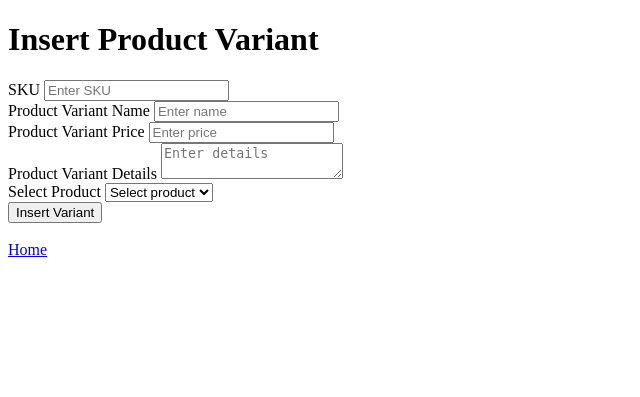
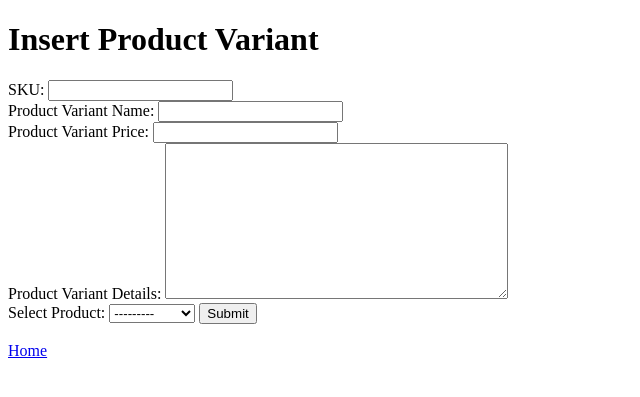
Before and after one commit to lawrence-254/studious-giggle, a Django app: page /insert_variant/ in a window 1280 px wide. Shown: the top 397 px of the page, without its empty margins (0-640 px from the left). Run offline with Django 5.2, Linux system fonts and the light colour scheme; data comes from the database, SQL or seed files in the repository; both versions use the stored data as it was after the commit.

Commit message:
completeform

```diff
--- a/interintel_interview/bulk_insert/forms.py
+++ b/interintel_interview/bulk_insert/forms.py
@@ -25,7 +25,7 @@
     name = forms.CharField(label="Product Variant Name", required=True)
     price = forms.DecimalField(label="Product Variant Price", required=True, decimal_places=2)
     details = forms.CharField(label="Product Variant Details", widget=forms.Textarea, required=True)
-    product_id = forms.IntegerField(label="Product ID", required=True)
+    product_id = forms.ModelChoiceField(label="Product ID", queryset=Product.objects.all(), required=True)
 
     class Meta:
         """
--- a/interintel_interview/bulk_insert/templates/bulk_insert/insert_variant.html
+++ b/interintel_interview/bulk_insert/templates/bulk_insert/insert_variant.html
@@ -1,59 +1,37 @@
 {% extends "layout.html" %} {% block content %}
 <h1>Insert Product Variant</h1>
-<form enctype="multipart/form-data" method="post" class="product-form">
-  {% csrf_token %}
-
-  <div class="form-group">
-    <label for="sku">SKU</label>
-    <!-- {{ form.sku }} -->
-    <input type="text" id="sku" name="sku" placeholder="Enter SKU" required />
+<form method="post">
+  {{ form.csrf_token }}
+  <div>
+    <label for="id_sku">SKU:</label>
+    {{ form.sku }} {% if form.sku.errors %}
+    <div class="error">{{ form.sku.errors }}</div>
+    {% endif %}
   </div>
-
-  <div class="form-group">
-    <label for="name">Product Variant Name</label>
-    <!-- {{ form.name }} -->
-    <input
-      type="text"
-      id="name"
-      name="name"
-      placeholder="Enter name"
-      required
-    />
+  <div>
+    <label for="id_name">Product Variant Name:</label>
+    {{ form.name }} {% if form.name.errors %}
+    <div class="error">{{ form.name.errors }}</div>
+    {% endif %}
   </div>
-
-  <div class="form-group">
-    <label for="price">Product Variant Price</label>
-    <!-- {{ form.price }} -->
-    <input
-      type="number"
-      id="price"
-      name="price"
-      placeholder="Enter price"
-      step="0.01"
-      required
-    />
+  <div>
+    <label for="id_price">Product Variant Price:</label>
+    {{ form.price }} {% if form.price.errors %}
+    <div class="error">{{ form.price.errors }}</div>
+    {% endif %}
   </div>
-
-  <div class="form-group">
-    <label for="details">Product Variant Details</label>
-    <!-- {{ form.details }} -->
-    <textarea
-      id="details"
-      name="details"
-      placeholder="Enter details"
-    ></textarea>
+  <div>
+    <label for="id_details">Product Variant Details:</label>
+    {{ form.details }} {% if form.details.errors %}
+    <div class="error">{{ form.details.errors }}</div>
+    {% endif %}
   </div>
-
-  <div class="form-group">
-    <label for="id_product">Select Product</label>
-    <select id="id_product" name="product" required>
-      <option disabled selected>Select product</option>
-      {% for product in products %}
-      <option value="{{ product.id }}">{{ product.name }}</option>
-      {% endfor %}
-    </select>
-  </div>
-
+  <!-- <div>
+    <label for="id_product">Select Product:</label>
+    {{ form.product }} {% if form.product.errors %}
+    <div class="error">{{ form.product.errors }}</div>
+    {% endif %}
+  </div> -->
   <!-- <div class="form-group">
     <label for="product">Select Product</label>
     <select id="product" name="product" required>
@@ -63,11 +41,19 @@
       {% endfor %}
     </select>
   </div> -->
-
-  <div class="form-group">
-    <button onclick="submitVariantForm()">Insert Variant</button>
-    <!-- <input type="submit" value="Submit" /> -->
-  </div>
+  <label for="id_product">Select Product:</label>
+  <select name="product" id="id_product">
+    <option value="">---------</option>
+    {% for product in products %}
+    <option value="{{ product.id }}">
+      {{ product.name }} - {{ product.id }}
+    </option>
+    {% endfor %}
+  </select>
+  {% if form.product.errors %}
+  <div class="error">{{ form.product.errors }}</div>
+  {% endif %}
+  <button type="submit">Submit</button>
 </form>
 
 <br />
--- a/interintel_interview/bulk_insert/views.py
+++ b/interintel_interview/bulk_insert/views.py
@@ -113,10 +113,10 @@
     if request.method == 'POST':
         form = ProductVariantForm(data=request.POST)
         if form.is_valid():
-            return HttpResponse('valid form')
-            # form.save()
-            # return HttpResponse('Data inserted successfully')
-            # return redirect('home')
+            # return HttpResponse('valid form')
+            form.save()
+            return HttpResponse('Data inserted successfully')
+            return redirect('home')
         else:
             return HttpResponse('Data not inserted successfully')
     else:
```
Also changed, not shown: interintel_interview/bulk_insert/templates/bulk_insert/err.html (+59 -0 lines), interintel_interview/db.sqlite3, interintel_interview/static/category_images/del.gif (added), interintel_interview/static/category_images/msg-ok.gif (added).
